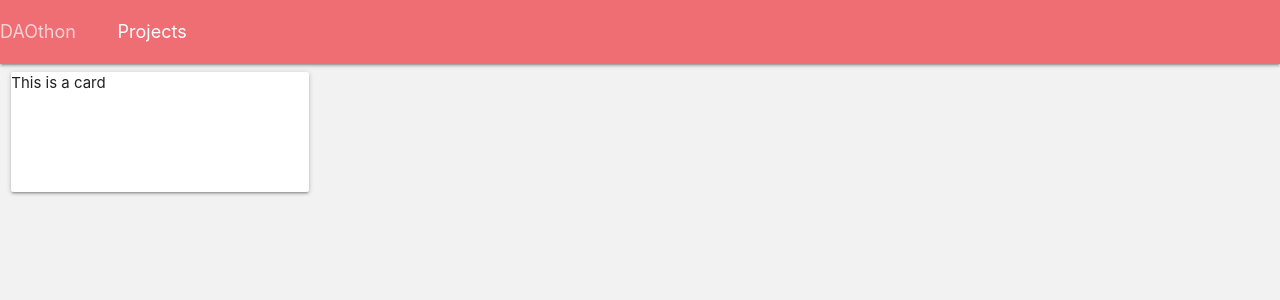
After one commit to noctoid/daothon, a Django app: template daothon_server/daothon_server/templates/tileview.html in a window 1280 px wide. The commit adds this page. Shown: the top 300 px of the page. Run offline with Django 3.2, Linux system fonts and the light colour scheme; the template is opened without the code that fills it: most values are stand-ins (such as "Sample title", 1, 10 or a date in 2020); some libraries are stand-ins or nearby versions.

Commit message:
drew a basic main page tile view

```diff
--- a/daothon_server/daothon_server/templates/base.html
+++ b/daothon_server/daothon_server/templates/base.html
@@ -1,5 +1,6 @@
 <!DOCTYPE html>
 <html lang="en">
+
 <head>
   <meta charset="UTF-8">
   <title>Delivery Store</title>
@@ -11,6 +12,7 @@
   <script src="https://cdnjs.cloudflare.com/ajax/libs/materialize/1.0.0/js/materialize.min.js"></script>
 
 </head>
+
 <body>
   {% include "material_design.html" %}
 
@@ -24,7 +26,6 @@
       </div>
     </nav>
 
-
   </container>
 
   {% block content %}
@@ -37,4 +38,5 @@
     });
   </script>
 </body>
+
 </html>
--- /dev/null
+++ b/daothon_server/daothon_server/templates/tileview.html
@@ -0,0 +1,19 @@
+{% extends "base.html" %}
+
+{% block content %}
+<style>
+    .project-tile {
+        height: 120px;
+    }
+</style>
+<div class="row">
+    {% for proj in projects %}
+    <div class="col s3">
+        <div class="card project-tile">
+            This is a card
+        </div>
+    </div>
+    {% endfor %}
+</div>
+</div>
+{% endblock %}
--- a/daothon_server/daothon_server/urls.py
+++ b/daothon_server/daothon_server/urls.py
@@ -16,8 +16,10 @@ Including another URLconf
 from django.contrib import admin
 from django.urls import path
 from tileview.views import all_projects
+from project_detail.views import project_detail
 
 urlpatterns = [
     path('admin/', admin.site.urls),
     path('', all_projects),
+    path('/<project_name>/$', project_detail),
 ]
--- a/daothon_server/project_detail/views.py
+++ b/daothon_server/project_detail/views.py
@@ -1,3 +1,5 @@
 from django.shortcuts import render
 
 # Create your views here.
+def project_detail(request, project_name):
+    pass
--- a/daothon_server/tileview/views.py
+++ b/daothon_server/tileview/views.py
@@ -2,4 +2,4 @@ from django.shortcuts import render
 
 # Create your views here.
 def all_projects(request):
-    return render(request, "base.html", {})
+    return render(request, "tileview.html", {"projects": [i for i in range(100)]})
```
Also changed, not shown: 1 other file. Lines whose indentation alone changed are shown as unchanged.
